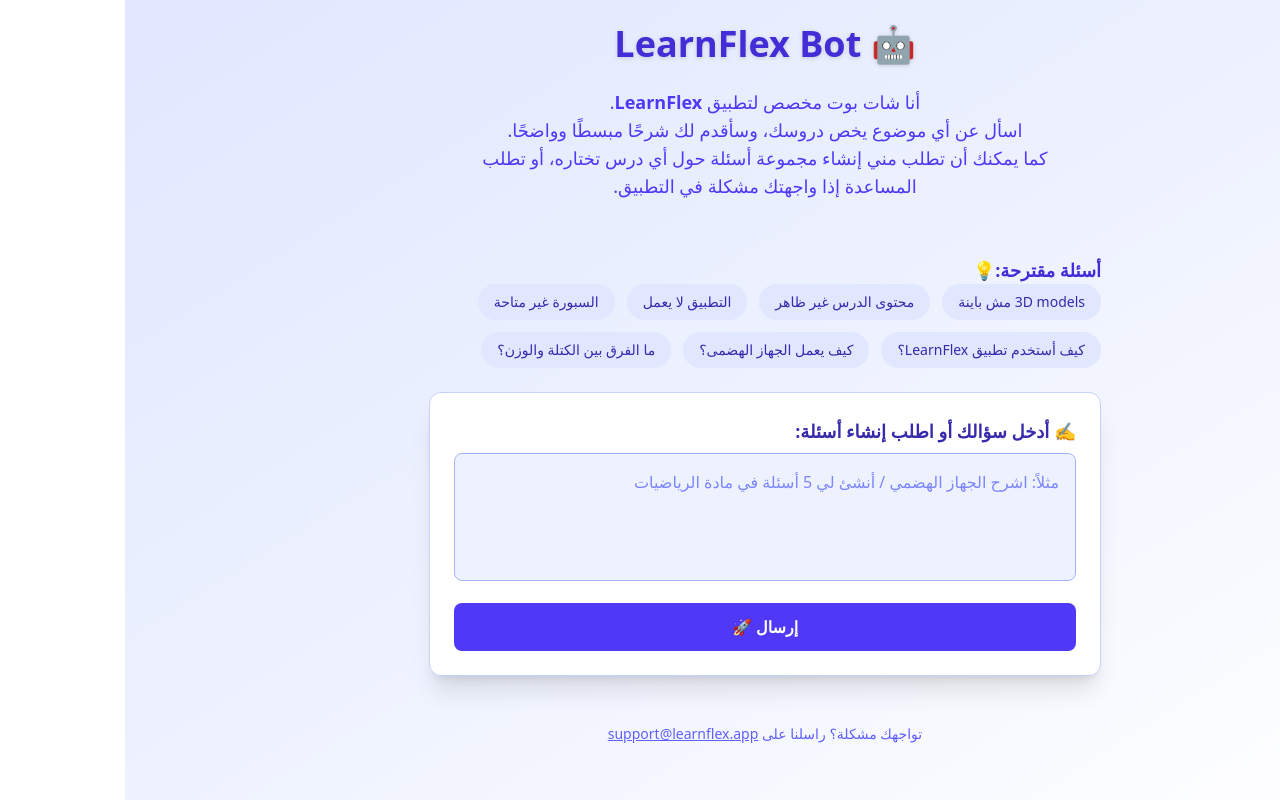
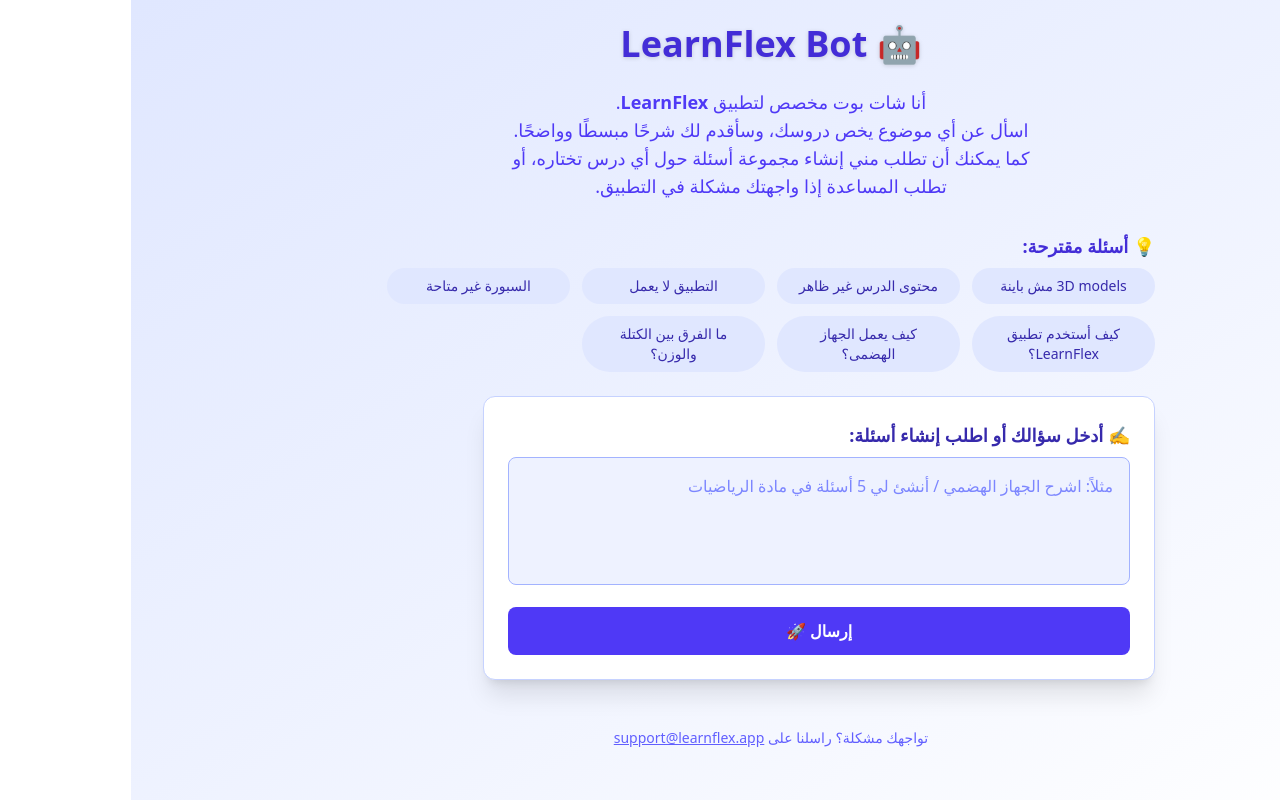
Before and after one commit to AbanobRafik/LearnFlex-Bot, a React (Vite) app: page / in a window 1280 px wide. Built offline with nearby package versions, Linux system fonts and the light colour scheme.

Commit message:
update the prompt

```diff
--- a/src/components/Aiquiz.tsx
+++ b/src/components/Aiquiz.tsx
@@ -40,7 +40,7 @@
 1. الإجابة على أي سؤال يخص المواد الدراسية العلمية بجميع فروعها (مثل: علوم، فيزياء، كيمياء، أحياء... إلخ) بطريقة مبسطة وواضحة.
 2. توليد مجموعة من الأسئلة التعليمية حول أي موضوع يحدده المستخدم من نفس المنهج الدراسي.
 3. تقديم حلول أو اقتراحات للمشكلات المتعلقة بتطبيق LearnFlex (مثل: عدم ظهور المحتوى أو عدم تحميل نموذج ثلاثي الأبعاد).
-                    4. تطبيق LearnFlex لا يحتوي على تسجيل دخول، ولا يتطلب إنشاء حساب.
+4. تطبيق LearnFlex لا يتطلب تسجيل دخول، ولا يحتاج إلى اتصال بالإنترنت أثناء الاستخدام.
 5. إذا طُرح عليك سؤال لا يندرج ضمن نطاق المواد الدراسية أو الدعم الفني للتطبيق، يجب أن ترد برسالة تنبيهية تقول إن هذا غير مسموح به داخل تطبيق LearnFlex.
 
 السؤال هو: ${question}`,
@@ -67,14 +67,15 @@
   }
 
   return (
-    <div className="bg-gradient-to-br from-indigo-100 via-indigo-50 to-white min-h-screen p-6 flex flex-col items-center">
+    <div className="min-h-screen px-4 py-6 flex flex-col items-center bg-gradient-to-br from-indigo-100 via-indigo-50 to-white">
+      <div className="w-full max-w-3xl">
         <Header />
 
-      <div className="mt-6 mb-6 w-full max-w-2xl">
-        <span className="text-indigo-700 font-bold mb-2 text-lg">
-          أسئلة مقترحة:💡
-        </span>
-        <div className="flex flex-wrap gap-3">
+        <div className="mb-6">
+          <h3 className="text-indigo-700 font-bold text-lg mb-2">
+            💡 أسئلة مقترحة:
+          </h3>
+          <div className="grid grid-cols-2 sm:grid-cols-3 md:grid-cols-4 gap-3">
             {exampleQuestions.map((q, i) => (
               <button
                 key={i}
@@ -96,8 +97,9 @@
 
         <ErrorMessage error={error} />
         <AnswerBox answer={answer} />
+      </div>
 
-      <footer className="mt-12 text-center text-sm text-indigo-500">
+      <footer className="mt-12 text-center text-xs sm:text-sm text-indigo-500">
         تواجهك مشكلة؟ راسلنا على{" "}
         <a
           href="mailto:support@learnflex.app"
--- a/src/components/Header.tsx
+++ b/src/components/Header.tsx
@@ -1,10 +1,10 @@
 function Header() {
   return (
     <>
-      <h1 className="text-4xl font-extrabold text-indigo-700 mb-6 text-center drop-shadow-sm">
+      <h1 className="text-2xl sm:text-3xl md:text-4xl font-extrabold text-indigo-700 mb-4 sm:mb-6 text-center drop-shadow-sm">
         🤖 LearnFlex Bot
       </h1>
-      <p className="text-indigo-600 text-lg mb-8 text-center max-w-xl">
+      <p className="text-sm sm:text-base md:text-lg text-indigo-600 mb-6 sm:mb-8 text-center max-w-sm sm:max-w-md md:max-w-xl mx-auto px-4">
         أنا شات بوت مخصص لتطبيق <strong>LearnFlex</strong>. <br />
         اسأل عن أي موضوع يخص دروسك، وسأقدم لك شرحًا مبسطًا وواضحًا. <br />
         كما يمكنك أن تطلب مني إنشاء مجموعة أسئلة حول أي درس تختاره، أو تطلب
```
Lines whose indentation alone changed are shown as unchanged.
